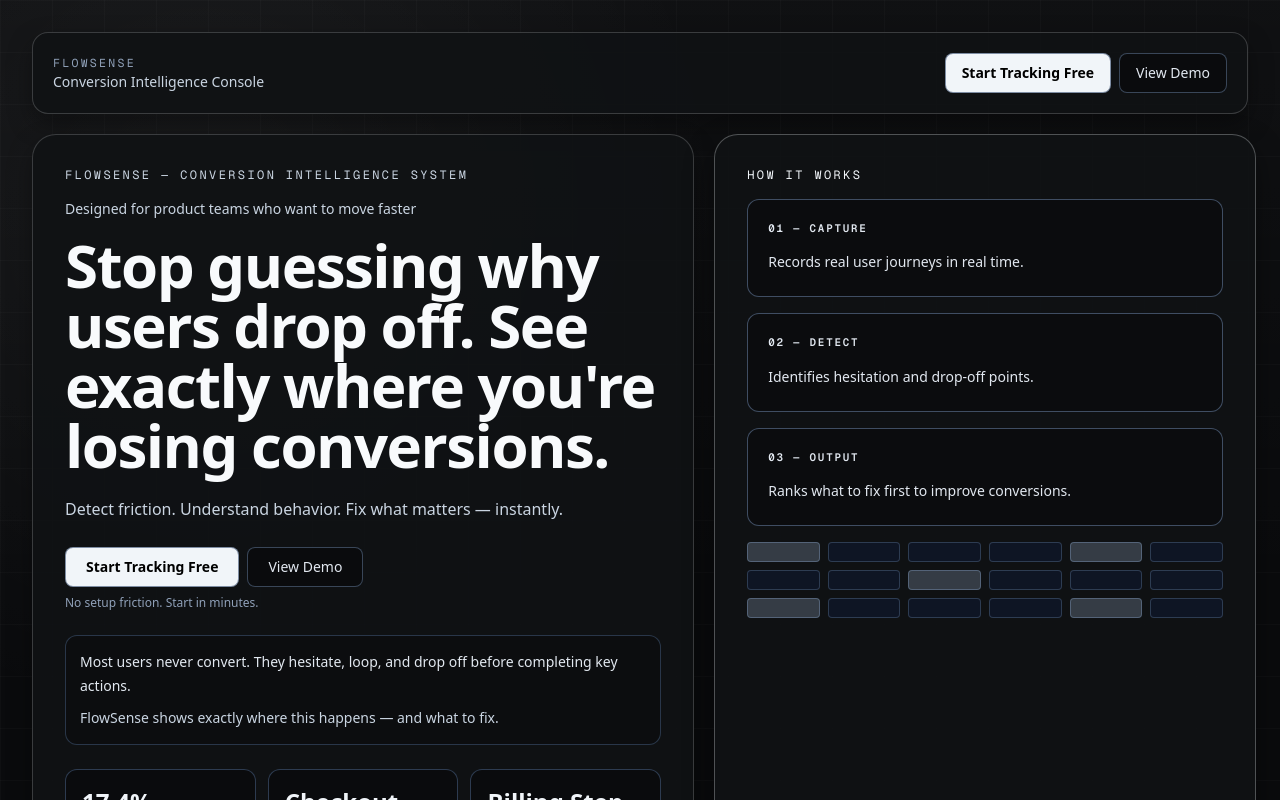
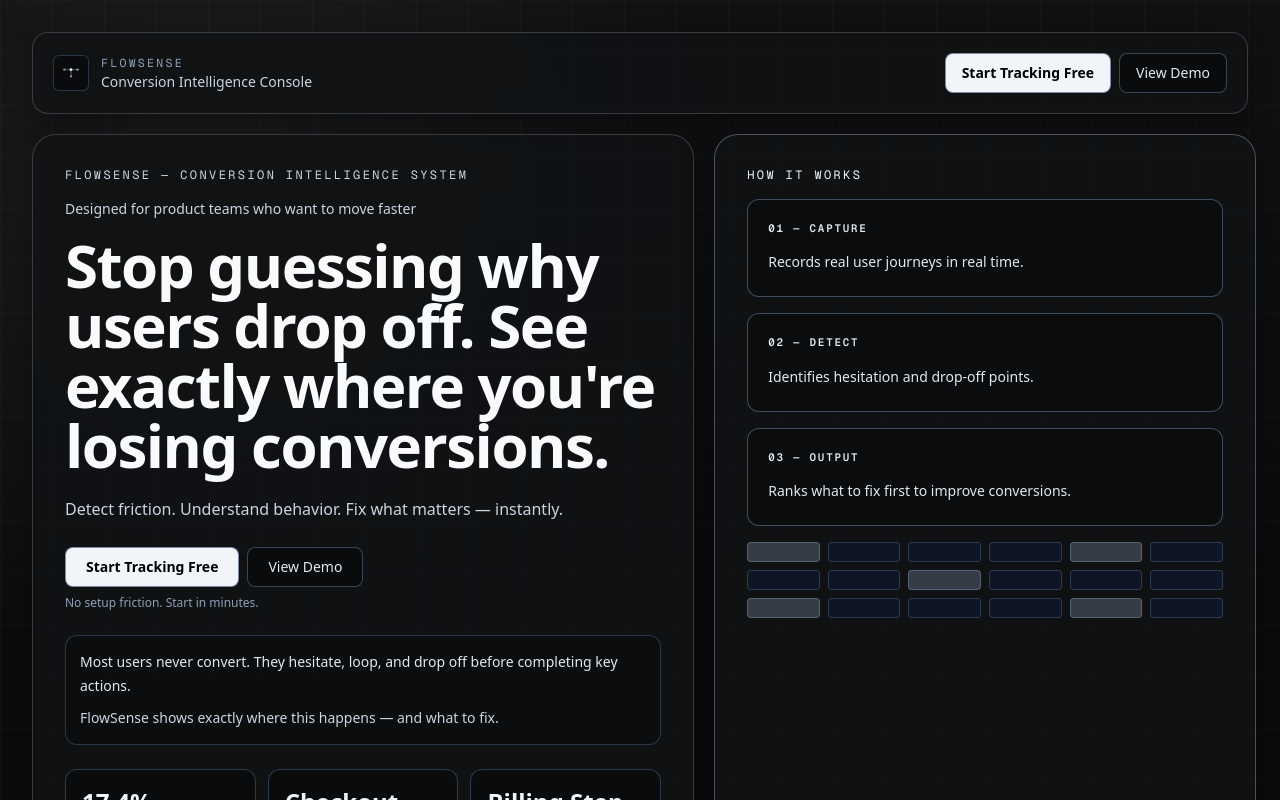
Before and after one commit to invalid04/flowsense, a Next.js app: page / in a window 1280 px wide. Shown: the top 800 px of the page. Built offline with nearby package versions, Linux system fonts and the light colour scheme; no server answers.

Commit message:
added logo to landing page

```diff
--- a/app/page.tsx
+++ b/app/page.tsx
@@ -1,6 +1,7 @@
 import Link from "next/link";
 import { auth } from "@clerk/nextjs/server";
 import { getBaseUrl } from "@/lib/getBaseUrl";
+import { FlowSenseLogo } from "@/app/components/FlowSenseLogo";
 
 const SIGNAL_METRICS = [
   { label: "Overall Conversion", value: "17.4%", detail: "Most users drop before checkout" },
@@ -65,7 +66,10 @@
       <div className="mx-auto flex w-full max-w-[88rem] flex-col gap-5">
         <header className="insights-shell animate-rise rounded-2xl p-4 md:p-5" style={{ animationDelay: "40ms" }}>
           <div className="flex flex-col gap-3 md:flex-row md:items-center md:justify-between">
-            <div className="flex items-center gap-3">
+            <div className="group/logo flex items-center gap-3 text-slate-100">
+              <div className="inline-flex h-9 w-9 items-center justify-center rounded-md border border-slate-700/80 bg-black/30">
+                <FlowSenseLogo className="h-5 w-5" />
+              </div>
               <div>
                 <p className="font-mono text-[0.72rem] tracking-[0.2em] text-slate-400 uppercase">FlowSense</p>
                 <p className="text-sm text-slate-300">Conversion Intelligence Console</p>
```
